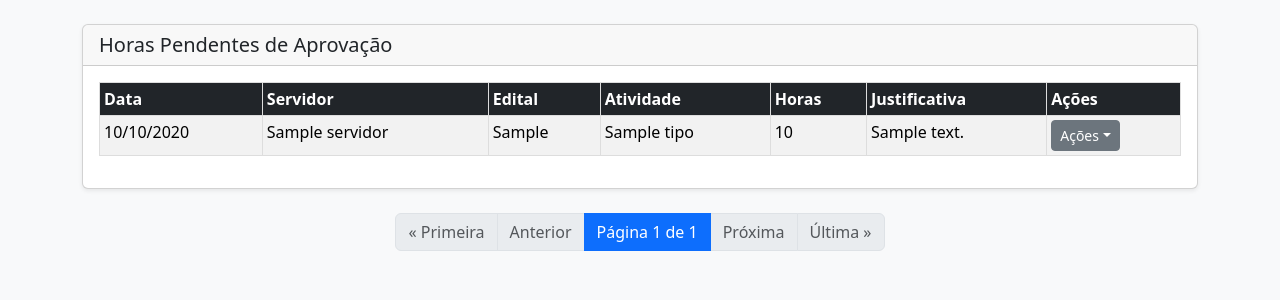
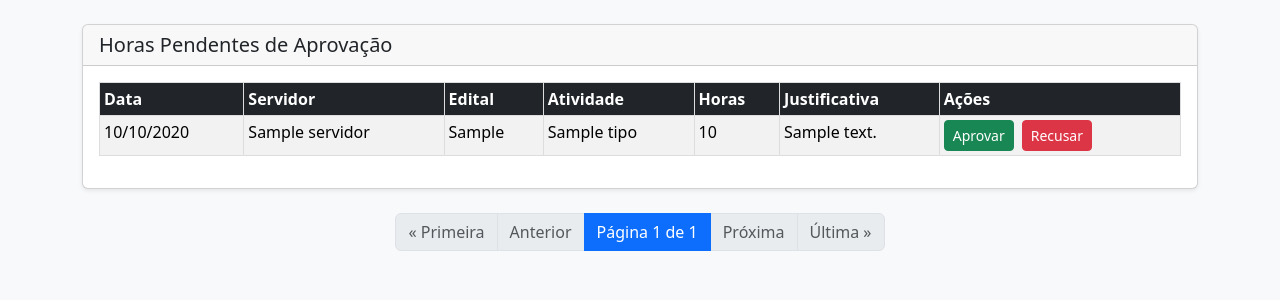
Before and after one commit to Jesus-jpg1/GECC-System, a Django app: template core/templates/aprovar_horas.html in a window 1280 px wide. Shown: the part 78-378 px from the top of the page. Run offline with Django 5.2, Linux system fonts and the light colour scheme; the template is opened without the code that fills it: most values are stand-ins (such as "Sample title", 1, 10 or a date in 2020); some libraries are stand-ins or nearby versions.

Commit message:
feat(aprovar_horas): Ajustando botões da tela de Aprovar Horas.

```diff
--- a/core/templates/aprovar_horas.html
+++ b/core/templates/aprovar_horas.html
@@ -42,12 +42,14 @@
                     <td>{{ lancamento.horas }}</td>
                     <td>{{ lancamento.descricao_justificativa }}</td>
                     <td>
-                        <div class="dropdown">
-                            <button class="btn btn-secondary btn-sm dropdown-toggle" type="button" data-bs-toggle="dropdown">Ações</button>
-                            <ul class="dropdown-menu">
-                                <li><a class="dropdown-item text-success" href="#" data-bs-toggle="modal" data-bs-target="#aprovarModal-{{ lancamento.pk }}"><i class="bi bi-check-circle-fill"></i> Aprovar</a></li>
-                                <li><a class="dropdown-item text-danger" href="#" data-bs-toggle="modal" data-bs-target="#recusarModal-{{ lancamento.pk }}"><i class="bi bi-x-circle-fill"></i> Recusar</a></li>
-                            </ul>
+                        <div class="d-flex gap-2">
+                            <button type="button" class="btn btn-success btn-sm" data-bs-toggle="modal" data-bs-target="#aprovarModal-{{ lancamento.pk }}">
+                                Aprovar
+                            </button>
+
+                            <button type="button" class="btn btn-danger btn-sm" data-bs-toggle="modal" data-bs-target="#recusarModal-{{ lancamento.pk }}">
+                                Recusar
+                            </button>
                         </div>
 
                         <div class="modal fade" id="aprovarModal-{{ lancamento.pk }}" tabindex="-1">
```
Also changed, not shown: db.sqlite3.
